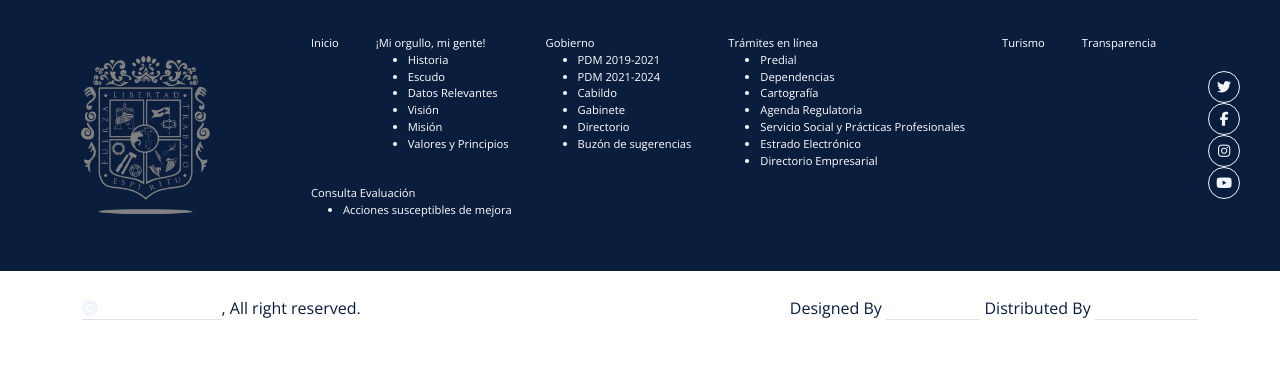
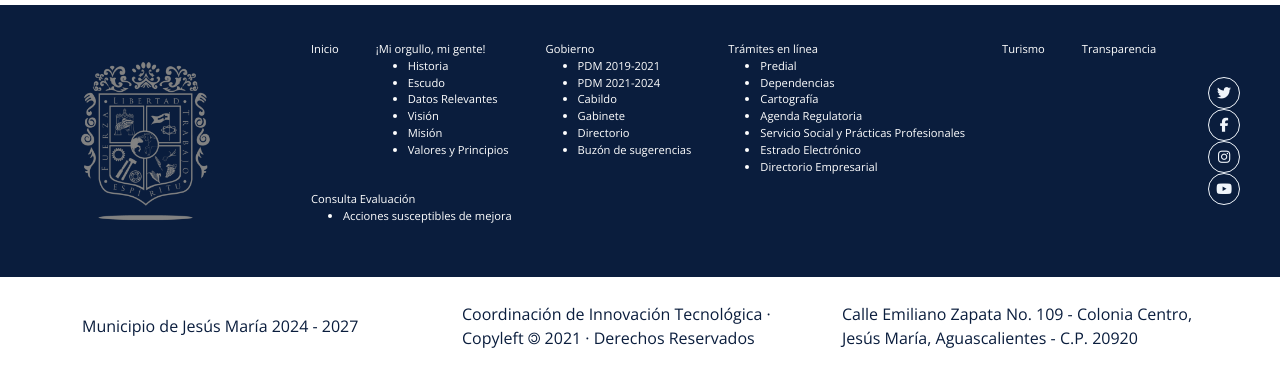
Before and after one commit to Negrete2601/jesusmaria, a PHP site: page / in a window 1280 px wide; the page is wider, and only the part inside the window is pictured. Shown: the part 3788-4162 px from the top of that part. Before the commit the page ends 4108 px from the top of that part, so only its background shows below. Run offline with PHP 8.4, Linux system fonts and the light colour scheme; some libraries are stand-ins or nearby versions.

Commit message:
Footer End

```diff
--- a/index.php
+++ b/index.php
@@ -45,7 +45,7 @@
     <div class="row gx-0 align-items-center">
         <div class="col-lg-5 text-center text-lg-start mb-lg-0">
             <div class="d-flex">
-                <a href="#" class="text-muted me-4"><i class="fas fa-envelope text-secondary me-2"></i>Example@gmail.com</a>
+               <!--   <a href="#" class="text-muted me-4"><i class="fas fa-envelope text-secondary me-2"></i>Example@gmail.com</a>-->
                 <a href="#" class="text-muted me-0"><i class="fas fa-phone-alt text-secondary me-2"></i>449 965 00 88</a>
             </div>
         </div>
@@ -59,8 +59,6 @@
         </div>
         <div class="col-lg-4 text-center text-lg-end">
             <div class="d-inline-flex align-items-center" style="height: 45px;">
-                <a href="#" class="text-muted me-2"> Soporte</a><small> / </small>
-                <a href="#" class="text-muted mx-2"> Ayuda</a>
             </div>
         </div>
     </div>
@@ -353,14 +351,14 @@
         <div class="container-fluid copyright py-4">
             <div class="container">
                 <div class="row g-4 align-items-center">
-                    <div class="col-md-6 text-center text-md-start mb-md-0">
-                        <span ><a href="#" class="border-bottom text-white"><i class="fas fa-copyright text-light me-2"></i>Your Site Name</a>, All right reserved.</span>
+                    <div class="col-md-4 text-center text-md-start mb-md-0">
+                        <span>Municipio de Jesús María 2024 - 2027</span>
                     </div>
-                    <div class="col-md-6 text-center text-md-end">
-                        <!--/*** This template is free as long as you keep the below author’s credit link/attribution link/backlink. ***/-->
-                        <!--/*** If you'd like to use the template without the below author’s credit link/attribution link/backlink, ***/-->
-                        <!--/*** you can purchase the Credit Removal License from "https://htmlcodex.com/credit-removal". ***/-->
-                        Designed By <a class="border-bottom text-white" href="https://htmlcodex.com">HTML Codex</a> Distributed By <a class="border-bottom text-white" href="https://themewagon.com">ThemeWagon</a>
+                    <div class="col-md-4 text-center text-md-start">
+                        Coordinación de Innovación Tecnológica · Copyleft 🄯 2021 · Derechos Reservados
+                    </div>
+                    <div class="col-md-4 text-center text-md-start">
+                        Calle Emiliano Zapata No. 109 - Colonia Centro, Jesús María, Aguascalientes - C.P. 20920
                     </div>
                 </div>
             </div>
--- a/view/gobierno/sala_prensa.php
+++ b/view/gobierno/sala_prensa.php
@@ -32,7 +32,7 @@
         <h1>Año 2024</h1>
         <div class="row">
             <div class="col-md-6 custom-img-container">
-                <img src="img/2336_boletin_1.jpg" alt="Imagen 2024-1" class="custom-img">
+                <img src="img/2335_boletin_1.jpg" alt="Imagen 2024-1" class="custom-img">
                 <div class="custom-text">
                     <p>RECIBIÓ ANTONIO ARÁMBULA, RECONOCIMIENTO POR PARTE DE ACNUR POR EL TRABAJO REALIZADO A FAVOR DE LAS NIÑAS Y NIÑOS REFUGIADOS.</p>
                     <button class="btn btn-primary">Ver más</button>
```
